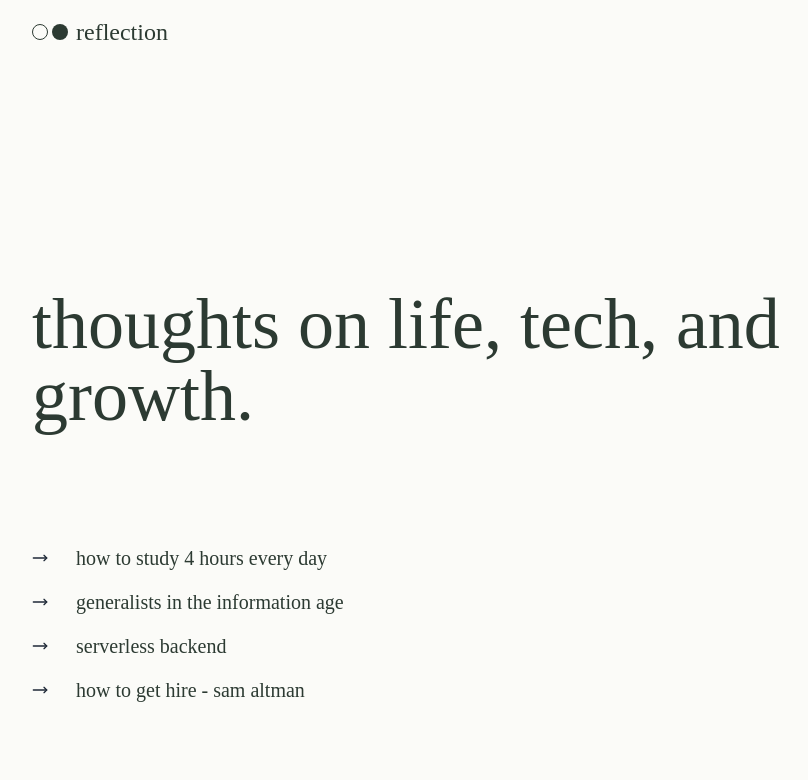
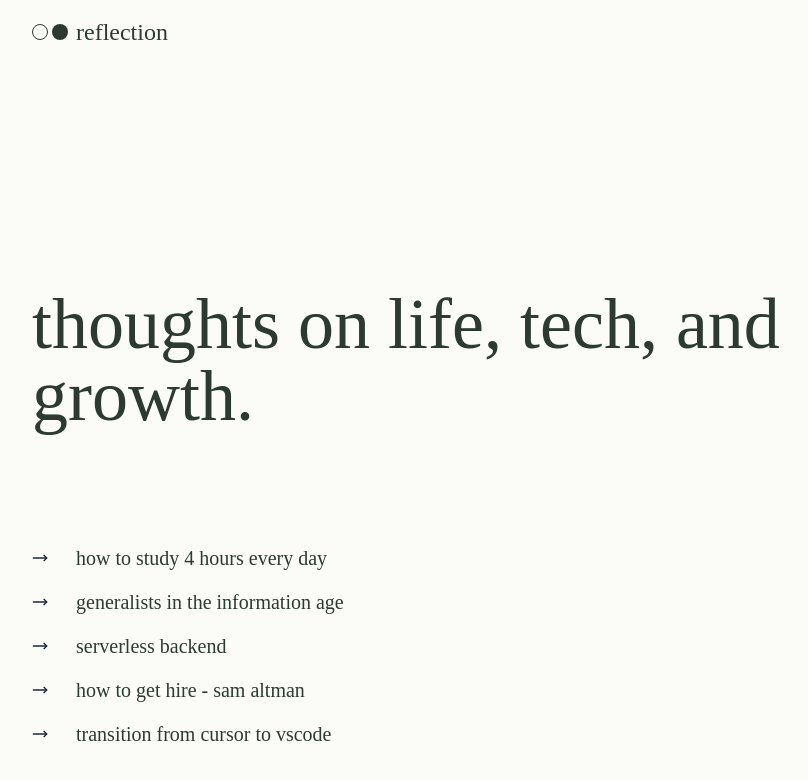
Before and after one commit to notcodesid/reflection, a Next.js app: page / in a window 1280 px wide. Shown: the top 780 px of the page, without its empty margins (184-992 px from the left). Built offline with nearby package versions, Linux system fonts and the light colour scheme; a web font is replaced by a local one.

Commit message:
fixed minor error

```diff
--- a/src/app/page.tsx
+++ b/src/app/page.tsx
@@ -41,6 +41,12 @@ export default function Home() {
               </h2>
             </Link>
 
+            <Link href="/vscode">
+              <h2 className="flex items-center gap-2"> <ArrowIcon />
+              <span className=" ml-5">transition from cursor to vscode </span>
+              </h2>
+            </Link>
+
 
           </div>
         </div>
```
